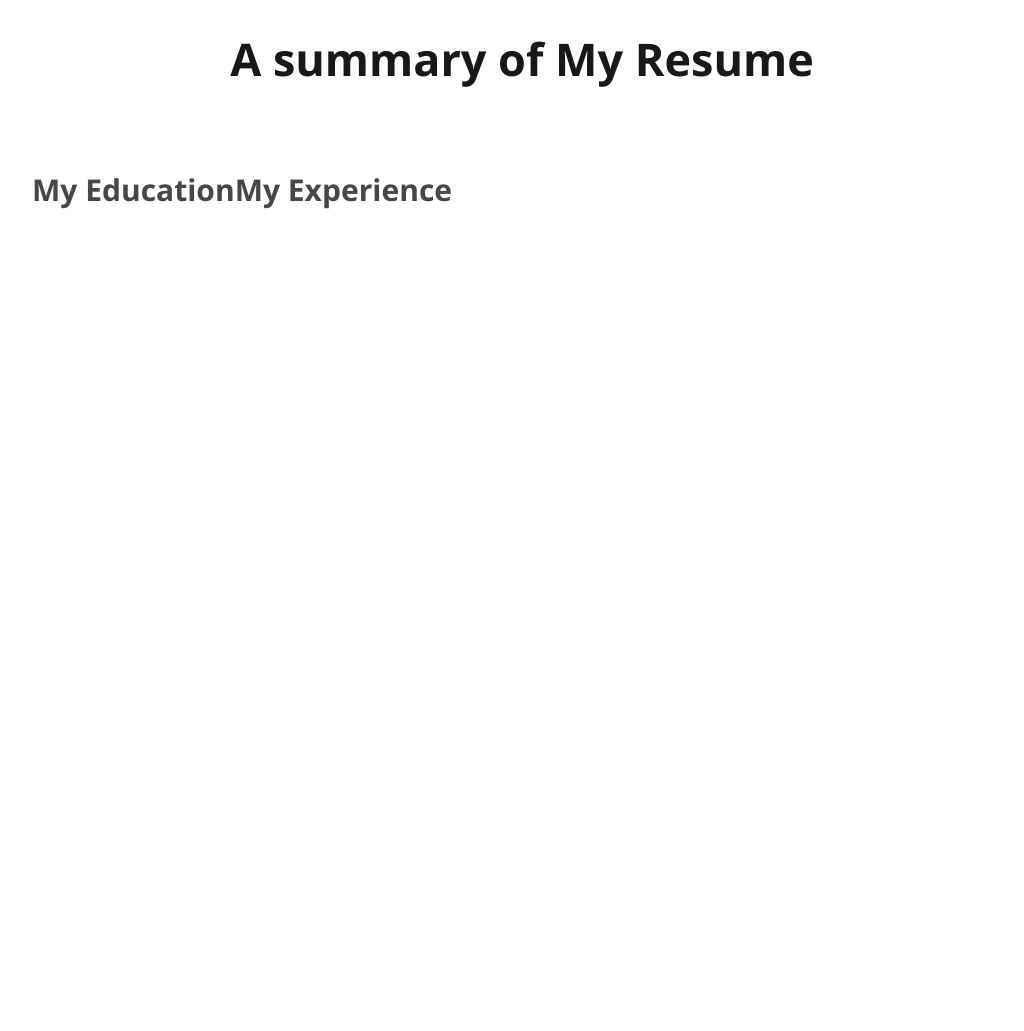
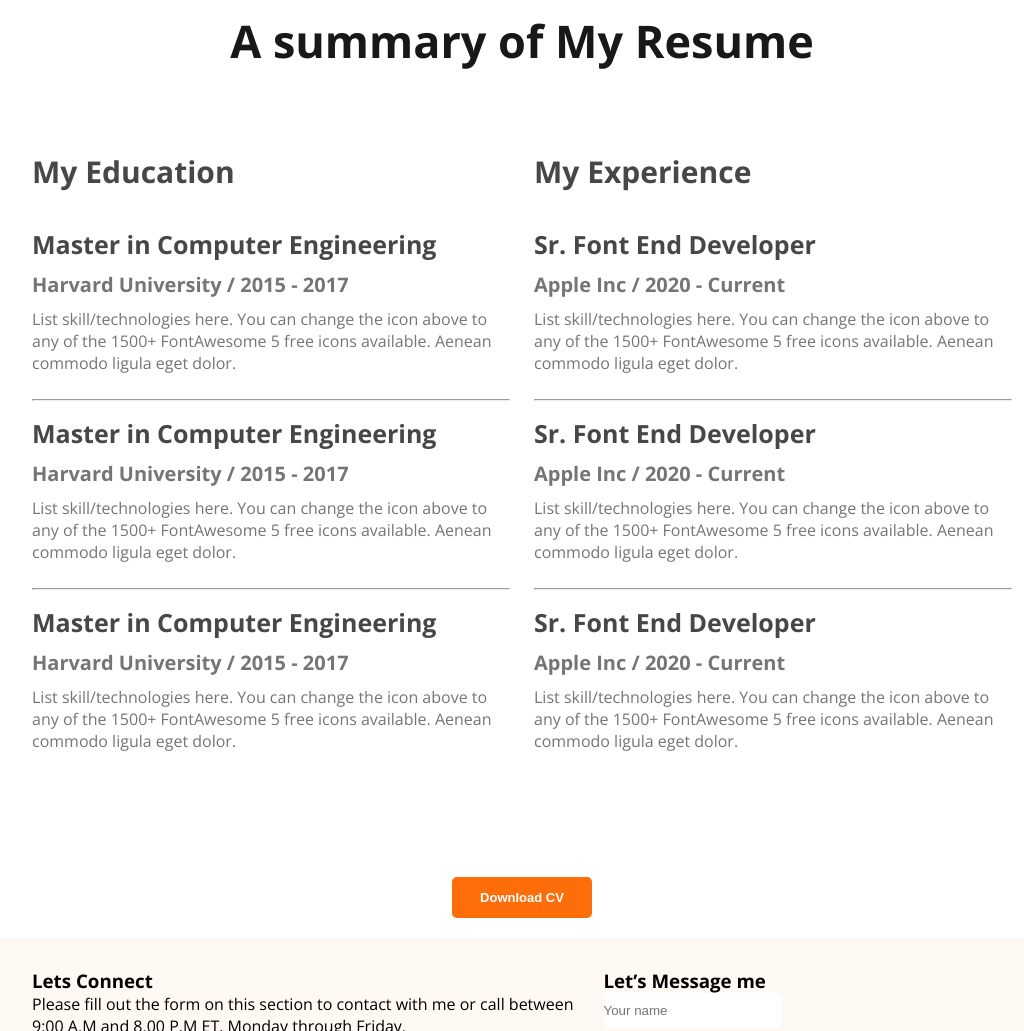
Before and after one commit to wahedpro/web-developer-portfolio, a plain HTML site: page index.html in a window 1280 px wide. Shown: the part 1688-2719 px from the top of the page, without its empty margins (118-1142 px from the left). Before the commit the page ends 1978 px from the top, so only its background shows below. Drawn offline with nearby package versions, Linux system fonts and the light colour scheme.

Commit message:
compleated all the featu

```diff
--- a/index.html
+++ b/index.html
@@ -96,21 +96,98 @@
             </div>
         </section>
         <!-- this is summary section -->
-         <section>
+        <section>
             <h3 class="about-title">A summary of My Resume</h3>
             <div class="ed-ex-container">
                 <div class="education">
                     <h3 class="ed-ex-title">My Education</h3>
-
+                    <div class="ed-ex-content">
+                        <div class="resume">
+                            <h3 class="edex-title">Master in Computer Engineering</h3>
+                            <h5 class="edex-subtitle">Harvard University / 2015 - 2017</h5>
+                            <p class="edex-disc">List skill/technologies here. You can change the icon above
+                                to any of the 1500+ FontAwesome 5 free icons available. Aenean commodo ligula eget
+                                dolor.
+                            </p>
+                        </div>
+                        <hr>
+                        <div class="resume">
+                            <h3 class="edex-title">Master in Computer Engineering</h3>
+                            <h5 class="edex-subtitle">Harvard University / 2015 - 2017</h5>
+                            <p class="edex-disc">List skill/technologies here. You can change the icon above
+                                to any of the 1500+ FontAwesome 5 free icons available. Aenean commodo ligula eget
+                                dolor.
+                            </p>
+                        </div>
+                        <hr>
+                        <div class="resume">
+                            <h3 class="edex-title">Master in Computer Engineering</h3>
+                            <h5 class="edex-subtitle">Harvard University / 2015 - 2017</h5>
+                            <p class="edex-disc">List skill/technologies here. You can change the icon above
+                                to any of the 1500+ FontAwesome 5 free icons available. Aenean commodo ligula eget
+                                dolor.
+                            </p>
+                        </div>
+                    </div>
                 </div>
                 <div class="experience">
                     <h3 class="ed-ex-title">My Experience</h3>
+                    <div class="ed-ex-content">
+                        <div class="resume">
+                            <h3 class="edex-title">Sr. Font End Developer</h3>
+                            <h5 class="edex-subtitle">Apple Inc / 2020 - Current</h5>
+                            <p class="edex-disc">List skill/technologies here. You can change the icon above
+                                to any of the 1500+ FontAwesome 5 free icons available. Aenean commodo ligula eget
+                                dolor.
+                            </p>
+                        </div>
+                        <hr>
+                        <div class="resume">
+                            <h3 class="edex-title">Sr. Font End Developer</h3>
+                            <h5 class="edex-subtitle">Apple Inc / 2020 - Current</h5>
+                            <p class="edex-disc">List skill/technologies here. You can change the icon above
+                                to any of the 1500+ FontAwesome 5 free icons available. Aenean commodo ligula eget
+                                dolor.
+                            </p>
+                        </div>
+                        <hr>
+                        <div class="resume">
+                            <h3 class="edex-title">Sr. Font End Developer</h3>
+                            <h5 class="edex-subtitle">Apple Inc / 2020 - Current</h5>
+                            <p class="edex-disc">List skill/technologies here. You can change the icon above
+                                to any of the 1500+ FontAwesome 5 free icons available. Aenean commodo ligula eget
+                                dolor.
+                            </p>
+                        </div>
+                    </div>
                 </div>
             </div>
-         </section>
+            <div class="btn-pro">
+                <button class="hire-me-btn">Download CV</button>
+            </div>
+        </section>
     </main>
-    <footer>
-
+    <!-- this is footer section here  -->
+    <footer class="footer">
+        <div>
+            <h3>Lets Connect</h3>
+            <p>Please fill out the form on this section to contact with me or call between<br> 9:00 A.M and 8.00 P.M ET,
+                    Monday through Friday.</p>
+            <div>
+                <a href="#"><img src="images/icons/facebook.png" alt=""></a>
+                <a href="#"><img src="images/icons/twitter.png" alt=""></a>
+                <a href="#"><img src="images/icons/insta.png" alt=""></a>
+            </div>
+        </div>
+        <div class="footer-column">
+            <h3>Let’s Message me</h3>
+            <form action="">
+                <input type="name" placeholder="Your name">
+                <input type="email" placeholder="Your email">
+                <textarea name="" id="" cols="30" rows="10" placeholder="Message"></textarea>
+            </form>
+            <button class="hire-me-btn">Submit</button>
+        </div>
     </footer>
 </body>
 
--- a/style/style.css
+++ b/style/style.css
@@ -3,8 +3,7 @@
   font-family: "Open Sans", sans-serif;
   font-optical-sizing: auto;
   font-style: normal;
-  font-variation-settings:
-    "wdth" 100;
+  font-variation-settings:"wdth" 100;
 }
 *{
     margin: 0;
@@ -26,7 +25,7 @@ nav{
 }
 .nav-title{
     font-weight: 800;
-    font-size: 45px;
+    font-size: 30px;
 }
 nav ul li{
     list-style: none;
@@ -34,6 +33,7 @@ nav ul li{
 }
 nav ul li a{
     text-decoration: none;
+    font-size: 13px;
 }
 nav ul{
    display: flex;
@@ -49,8 +49,8 @@ nav ul{
     color: #ffffff;
     background-color: #FD6E0A;
     border: none;
-    font-size: 20px;
-    padding: 18px 32px;
+    font-size: 13px;
+    padding: 13px 28px;
     border-radius: 5px;
     font-weight: 700;
 }
@@ -58,18 +58,18 @@ nav ul{
 /* Banner style */
 .banner-greeting{
     margin: 0px;
-    font-size: 45px;
+    font-size: 30px;
     font-weight: 400;
     color: #474747;
 }
 .banner-title{
     margin: 0px;
     font-weight: 800;
-    font-size: 70px;
+    font-size: 40px;
 }
 .banner-shot-description{
     margin: 0px 0px 20px 0px;
-    font-size: 18px;
+    font-size: 12px;
     color: #474747;
 }
 .banner-profile-pic{
@@ -143,8 +143,53 @@ nav ul{
 .ed-ex-container{
     margin: 80px 150px;
     display: flex;
+    gap: 24px;
 }
 .ed-ex-title{
     font-size: 30px;
     color: #474747;
 }
+.edex-title{
+    font-size: 25px;
+    color: #474747;
+    margin-bottom: 10px;
+}
+.edex-subtitle{
+    font-size: 20px;
+    color: #757575;
+    margin-bottom: 10px;
+}
+.edex-disc{
+    font-size: 16px;
+    color: #757575;
+    margin-bottom: 10px;
+}
+.ed-ex-content{
+    padding: 20px 0px;
+}
+.resume{
+    padding-bottom: 15px;
+    padding-top: 15px;
+}
+
+/* button style*/
+.btn-pro{
+    display: flex;
+    justify-content: center;
+    margin-bottom: 20px;
+}
+
+.footer{
+    background-color: #FFF8F3;
+    display: flex;
+    gap: 30px;
+    padding: 30px 30px 30px 150px;
+}
+input, input[type="textarea"]{
+    height: 35px;
+    border: none;
+    background-color: white;
+    border-radius: 5px;
+    display: block;
+    margin-bottom: 15px;
+}
```
